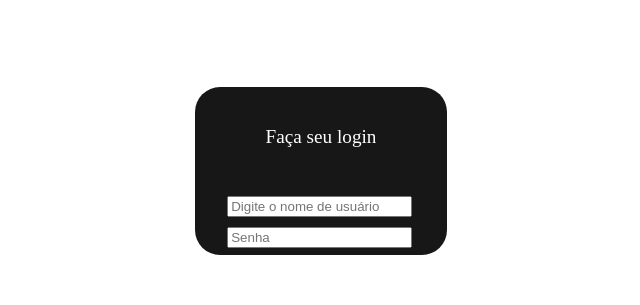
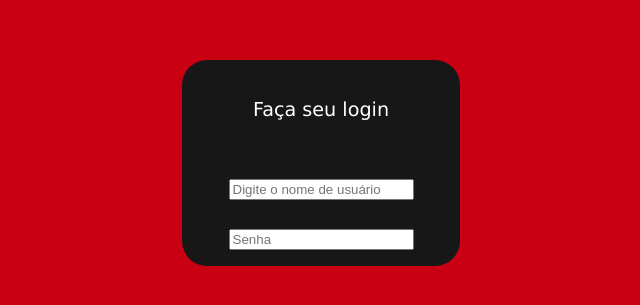
Before and after one commit to roddsv/desafio_fortes, a React (Create React App) app: page / in a window 1280 px wide. Shown: the part 237-542 px from the top of the page, without its empty margins (319-959 px from the left). Built offline with nearby package versions, Linux system fonts and the light colour scheme.

Commit message:
LoginForm stylization - Input field and body

```diff
--- a/src/components/LoginForm.css
+++ b/src/components/LoginForm.css
@@ -1,4 +1,15 @@
+body {
+    background-color: #C80012;
+    margin: 0;
+    padding: 0;
+    box-sizing: border-box;
+    font-family: 'Lucida Sans';
+    font-weight: 400;
+    font-style: normal;
+}
+
 main {
+    width: 100%;
     height: 100vh;
     display: flex;
     align-items: center;
@@ -23,3 +34,12 @@ form {
     color: white;
     font-size: 1.2em;
 }
+
+.field {
+    display: flex;
+    align-items: center;
+    justify-content: center;
+    gap: 0.5em;
+    border-radius: 25px;
+    padding: 0.6em
+}
--- a/src/components/LoginForm.tsx
+++ b/src/components/LoginForm.tsx
@@ -9,14 +9,14 @@ const LoginForm: React.FC = () => {
         <main>
             <form>
                 <p className="login-header">Faça seu login</p>
-                <div>
+                <div className="field">
                     <input
                     type="text"
                     placeholder="Digite o nome de usuário"
                     value={username}
                     onChange={(e) => setUsername(e.target.value)}/>
                 </div>
-                <div>
+                <div className="field">
                     <input
                     type="password"
                     placeholder="Senha"
```
